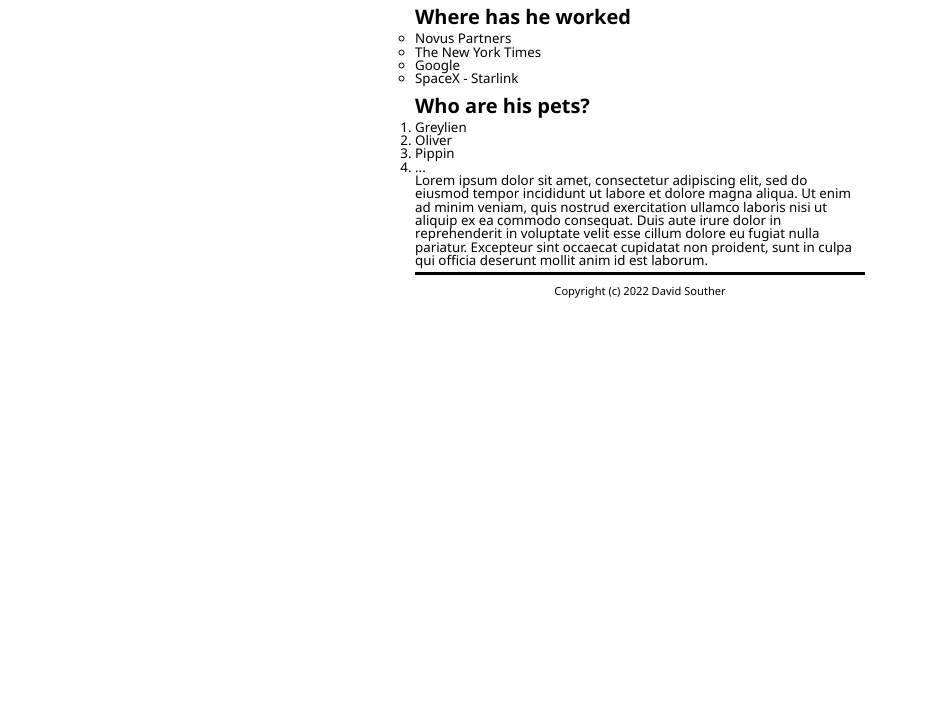
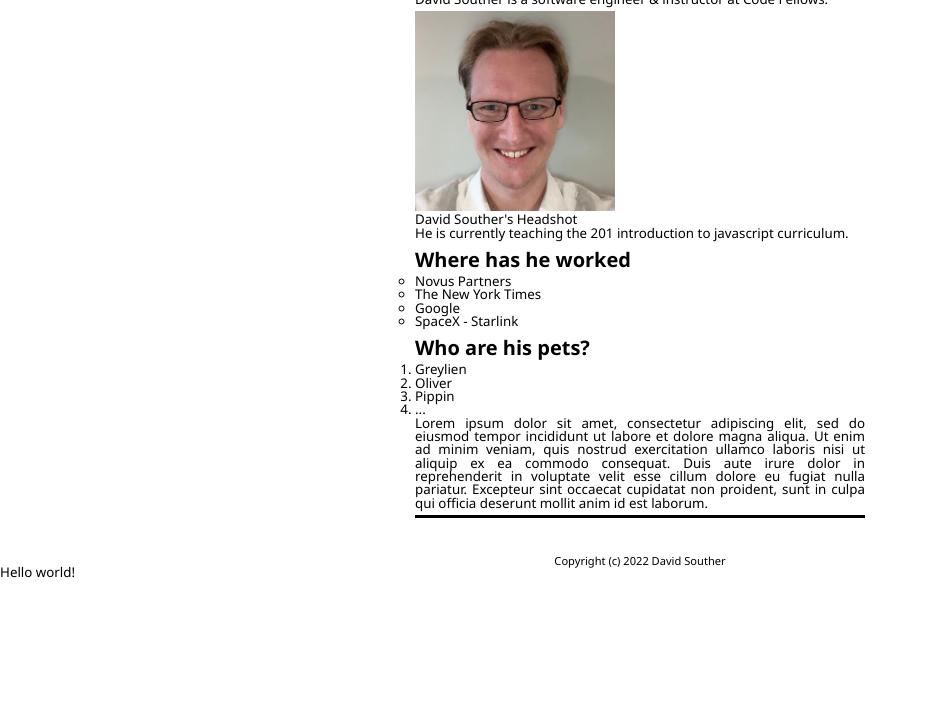
Before and after one commit to DavidSouther/code201n27lab02-about-me, a plain HTML site: page index.html in a window 1280 px wide. Shown: the part 84-800 px from the top of the page, without its empty margins (0-927 px from the left). Drawn offline with Linux system fonts and the light colour scheme.

Commit message:
Add a photo to my about me page

```diff
--- a/css/styles.css
+++ b/css/styles.css
@@ -8,6 +8,7 @@ body {
 
 header,
 footer {
+  margin-top: 37px;
   padding-top: 0;
   padding-left: 20px;
   padding-right: 20px;
@@ -22,6 +23,7 @@ main {
   width: 450px;
   border-top: solid;
   border-bottom: solid;
+  text-align: justify;
 }
 
 p {
--- a/index.html
+++ b/index.html
@@ -13,6 +13,10 @@
 
   <main>
     <p>David Souther is a software engineer & instructor at Code Fellows.</p>
+    <figure>
+      <img src="./img/headshot.jpg" width="200px" height="200px" />
+      <figcaption>David Souther's Headshot </figcaption>
+    </figure>
     <p>He is currently teaching the 201 introduction to javascript curriculum.</p>
     <h2>Where has he worked</h2>
     <ul>
@@ -33,6 +37,6 @@
 
   <footer>Copyright (c) 2022 David Souther</footer>
 
-  <!-- <script src="./js/app.js"></script> -->
+  <script src="./js/app.js"></script>
 </body>
 </html>
```
Also changed, not shown: img/headshot.jpg (added).
